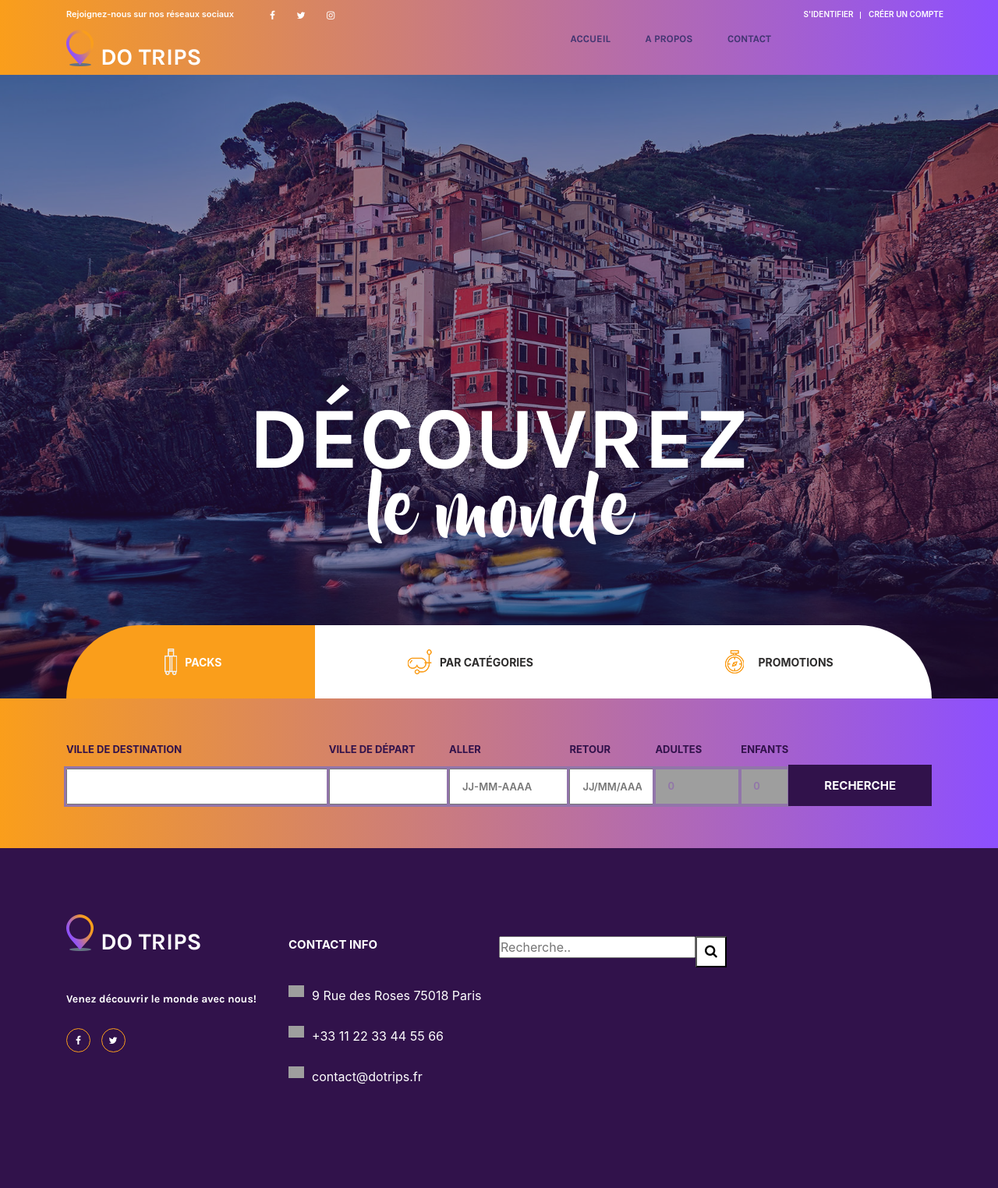
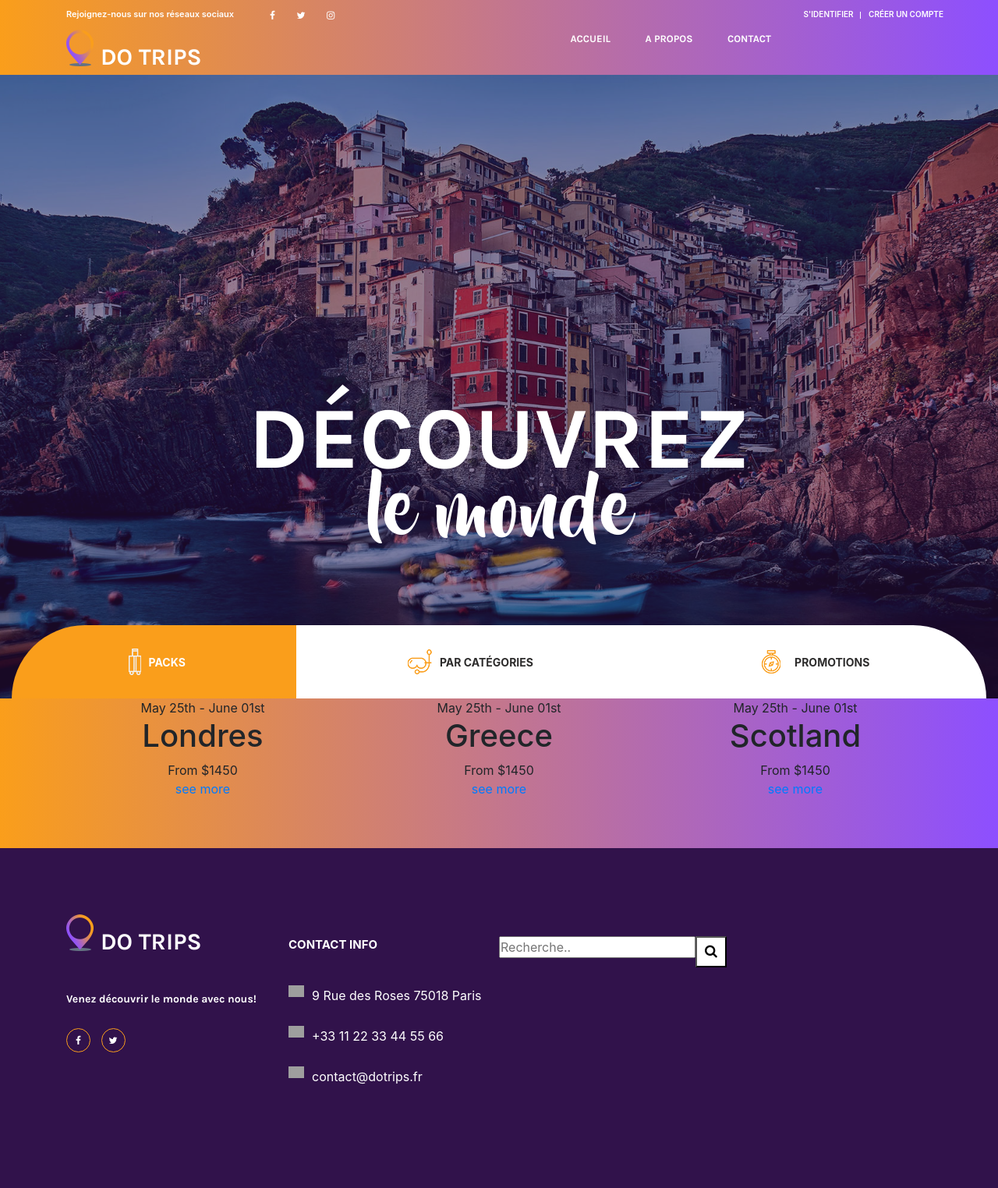
Before and after one commit to ganind/dotrips, a PHP site: page / in a window 1280 px wide. Shown: the whole page at 78% size. Run offline with PHP 8.4, Linux system fonts and the light colour scheme; grey boxes are pictures that could not be loaded.

Commit message:
bar recherche
début des modifs sur la bar de recherhce de packs, cate et promos

```diff
--- a/index.html
+++ b/index.html
@@ -92,9 +92,6 @@
 
 	<div class="search">
 
-		<div class="container fill_height">
-			<div class="row fill_height">
-				<div class="col fill_height">
 
 					<!-- Bars Recherches -->
 
@@ -106,171 +103,81 @@
 						</div>
 					</div>
 
-					<!-- Bars Recherches 1 -->
+					<!-- Bar Recherche PACKS -->
+<!-- Intro -->
 
-					<div class="search_panel active">
-						<form action="#" id="search_form_1" class="search_panel_content d-flex flex-lg-row flex-column align-items-lg-center align-items-start justify-content-lg-between justify-content-start">
-							<div class="search_item">
-								<div>ville de destination</div>
-								<input type="text" class="destination search_input" required="required">
+	<div class="intro">
+		<div class="container">
+			<div class="row intro_items">
+
+				<!-- Intro Item -->
+
+				<div class="col-lg-4 intro_col">
+					<div class="intro_item">
+						<div class="intro_item_overlay"></div>
+						<!-- Image by https://unsplash.com/@dnevozhai -->
+						<div class="intro_item_background" style="background-image:url(images/london1.jpg)"></div>
+						<div class="intro_item_content d-flex flex-column align-items-center justify-content-center">
+							<div class="intro_date">May 25th - June 01st</div>
+
+							<div class="intro_center text-center">
+								<h1>Londres</h1>
+								<div class="intro_price">From $1450</div>
 							</div>
-							<div class="search_item">
-								<div>ville de départ</div>
-								<input type="text" class="destination search_input" required="required">
+														<div class="button intro_button"><div class="button_bcg"></div><a href="#">see more<span></span><span></span><span></span></a></div>
 						</div>
-							<div class="search_item">
-								<div>aller</div>
-								<input type="text" class="check_in search_input" placeholder="JJ-MM-AAAA">
 					</div>
-							<div class="search_item">
-								<div>retour</div>
-								<input type="text" class="check_out search_input" placeholder="JJ/MM/AAAA">
-							</div>
-							<div class="search_item"> <!-- premiere bar de recheche -->
-								<div>Adultes</div>
-								<select name="adults" id="adults_1" class="dropdown_item_select search_input">
-									<option>0</option>
-									<option>1</option>
-									<option>2</option>
-									<option>3</option>
-									<option>4</option>
-									<option>5</option>
-									<option>6</option>
-									<option>7</option>
-									<option>8</option>
-									<option>9</option>
-									<option>10</option>
-								</select>
-							</div>
-							<div class="search_item">
-								<div>Enfants</div>
-								<select name="children" id="children_1" class="dropdown_item_select search_input">
-									<option>0</option>
-									<option>1</option>
-									<option>2</option>
-									<option>3</option>
-									<option>4</option>
-									<option>5</option>
-									<option>6</option>
-									<option>7</option>
-									<option>8</option>
-									<option>9</option>
-									<option>10</option>
-								</select>
-							</div>
-							<button class="button search_button">Recherche<span></span><span></span><span></span></button>
-						</form>
 				</div>
 
+				<!-- Intro Item -->
+
+				<div class="col-lg-4 intro_col">
+					<div class="intro_item">
+						<div class="intro_item_overlay"></div>
+						<!-- Image by https://unsplash.com/@hellolightbulb -->
+						<div class="intro_item_background" style="background-image:url(images/intro_2.jpg)"></div>
+						<div class="intro_item_content d-flex flex-column align-items-center justify-content-center">
+							<div class="intro_date">May 25th - June 01st</div>
+							<div class="intro_center text-center">
+								<h1>Greece</h1>
+								<div class="intro_price">From $1450</div>
+							</div>
+							<div class="button intro_button"><div class="button_bcg"></div><a href="#">see more<span></span><span></span><span></span></a></div>
+						</div>
+					</div>
+				</div>
 					<!-- Bars Recherches 2 -->
+				<div class="col-lg-4 intro_col">
+					<div class="intro_item">
+						<div class="intro_item_overlay"></div>
+						<!-- Image by https://unsplash.com/@willianjusten -->
+						<div class="intro_item_background" style="background-image:url(images/intro_3.jpg)"></div>
+						<div class="intro_item_content d-flex flex-column align-items-center justify-content-center">
+							<div class="intro_date">May 25th - June 01st</div>
 
-					<div class="search_panel">
-						<form action="#" id="search_form_2" class="search_panel_content d-flex flex-lg-row flex-column align-items-lg-center align-items-start justify-content-lg-between justify-content-start">
-							<div class="search_item">
-								<div>destination</div>
-								<input type="text" class="destination search_input" required="required">
+							<div class="intro_center text-center">
+								<h1>Scotland</h1>
+								<div class="intro_price">From $1450</div>
 							</div>
-							<div class="search_item">
-								<div>check in</div>
-								<input type="text" class="check_in search_input" placeholder="YYYY-MM-DD">
+														<div class="button intro_button"><div class="button_bcg"></div><a href="#">see more<span></span><span></span><span></span></a></div>
 						</div>
-							<div class="search_item">
-								<div>check out</div>
-								<input type="text" class="check_out search_input" placeholder="YYYY-MM-DD">
 					</div>
-							<div class="search_item"> <!-- deuxieme bar de rechecher -->
-								<div>Adultes</div>
-								<select name="adults" id="adults_2" class="dropdown_item_select search_input">
-									<option>0</option>
-									<option>1</option>
-									<option>2</option>
-									<option>3</option>
-									<option>4</option>
-									<option>5</option>
-									<option>6</option>
-									<option>7</option>
-									<option>8</option>
-									<option>9</option>
-									<option>10</option>
-								</select>
-							</div>
-							<div class="search_item">
-								<div>Enfants</div>
-								<select name="children" id="children_2" class="dropdown_item_select search_input">
-									<option>0</option>
-									<option>1</option>
-									<option>2</option>
-									<option>3</option>
-									<option>4</option>
-									<option>5</option>
-									<option>6</option>
-									<option>7</option>
-									<option>8</option>
-									<option>9</option>
-									<option>10</option>
-								</select>
-							</div>
-							<button class="button search_button">Recherche<span></span><span></span><span></span></button>
-						</form>
 				</div>
 
+			</div>
+		</div>
+	</div>
 					<!-- Bars Recherches 3 -->
 
-					<div class="search_panel">
-						<form action="#" id="search_form_3" class="search_panel_content d-flex flex-lg-row flex-column align-items-lg-center align-items-start justify-content-lg-between justify-content-start">
-							<div class="search_item">
-								<div>destination</div>
-								<input type="text" class="destination search_input" required="required">
-							</div>
-							<div class="search_item">
-								<div>check in</div>
-								<input type="text" class="check_in search_input" placeholder="YYYY-MM-DD">
-							</div>
-							<div class="search_item">
-								<div>check out</div>
-								<input type="text" class="check_out search_input" placeholder="YYYY-MM-DD">
-							</div>
-							<div class="search_item"> <!-- troisieme bar de rechecher -->
-								<div>Adultes</div>
-								<select name="adults" id="adults_3" class="dropdown_item_select search_input">
-									<option>00</option>
-									<option>1</option>
-									<option>2</option>
-									<option>3</option>
-									<option>4</option>
-									<option>5</option>
-									<option>6</option>
-									<option>7</option>
-									<option>8</option>
-									<option>9</option>
-									<option>10</option>
-								</select>
-							</div>
-							<div class="search_item">
-								<div>Enfants</div>
-								<select name="children" id="children_3" class="dropdown_item_select search_input">
-									<option>0</option>
-									<option>1</option>
-									<option>2</option>
-									<option>3</option>
-									<option>4</option>
-									<option>5</option>
-									<option>6</option>
-									<option>7</option>
-									<option>8</option>
-									<option>9</option>
-									<option>10</option>
-								</select>
-							</div>
-							<button class="button search_button">Recherche<span></span><span></span><span></span></button>
-						</form>
 					</div>
 				</div>
 			</div>
 		</div>
 	</div>
 </div>
-</div>
+
+
+
 
 <!-- Pied de page | Footer -->
 
--- a/main_styles.css
+++ b/main_styles.css
@@ -334,7 +334,7 @@ section
 	font-family: 'Karla', sans-serif;
 	font-size: 13px;
 	font-weight: 600;
-	color: #413571;
+	color: #FFFFFF;
 	text-transform: uppercase;
 	padding-bottom: 10px;
 	padding-top: 10px;
@@ -785,4 +785,120 @@ section
     margin: 0;
     padding: 14px;
 }
+/*********************************
+7. Intro
+*********************************/
+
+.intro
+{
+	width: 100%;
+	padding-top: 100px;
+	padding-bottom: 105px;
 }
+.intro_title
+{
+	font-weight: 700;
+	color: #2d2c2c;
+	margin-top: -14px;
+}
+.intro_text
+{
+	margin-top: 21px;
+}
+.intro_text p
+{
+	font-size: 24px;
+	font-style: italic;
+	color: #929191;
+	line-height: 1.336;
+	margin-bottom: 0px;
+}
+.intro_items
+{
+	margin-top: 69px;
+}
+.intro_item
+{
+	width: 100%;
+	height: 425px;
+}
+.intro_item_overlay
+{
+	position: absolute;
+	top: 0;
+	left: 0;
+	width: 100%;
+	height: 100%;
+	z-index: 2;
+	background: rgba(49, 18, 75, 0.55);
+}
+.intro_item_background
+{
+	position: absolute;
+	top: 0;
+	left: 0;
+	width: 100%;
+	height: 100%;
+	background-repeat: no-repeat;
+	background-size: cover;
+	background-position: center center;
+	z-index: 1;
+}
+.intro_item_content
+{
+	width: 100%;
+	height: 100%;
+	z-index: 3;
+}
+.intro_date
+{
+	position: absolute;
+	top: 35px;
+	left: 50%;
+	-webkit-transform: translateX(-50%);
+	-moz-transform: translateX(-50%);
+	-ms-transform: translateX(-50%);
+	-o-transform: translateX(-50%);
+	transform: translateX(-50%);
+	width: auto;
+	padding-left: 39px;
+	padding-right: 39px;
+	white-space: nowrap;
+	font-size: 13px;
+	font-weight: 400;
+	color: #FFFFFF;
+	line-height: 27px;
+	background: #fa9e1c;
+	border-radius: 14px;
+}
+.intro_button
+{
+	position: absolute;
+	bottom: 51px;
+	left: 50%;
+	-webkit-transform: translateX(-50%);
+	-moz-transform: translateX(-50%);
+	-ms-transform: translateX(-50%);
+	-o-transform: translateX(-50%);
+	transform: translateX(-50%);
+}
+.intro_center
+{
+
+}
+.intro_center h1
+{
+	font-size: 59px;
+	font-weight: 700;
+	color: #FFFFFF;
+	letter-spacing: -0.05em;
+}
+.intro_price
+{
+	font-size: 14px;
+	font-weight: 400;
+	color: #FFFFFF;
+	margin-top: -4px;
+}
+
+}
```
Lines whose indentation alone changed are shown as unchanged.
